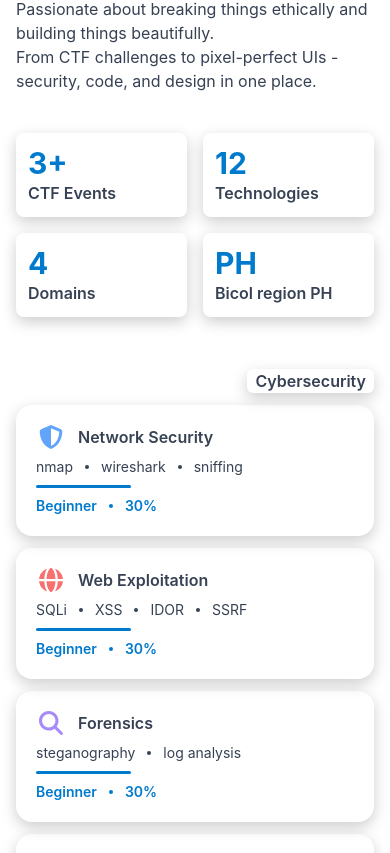
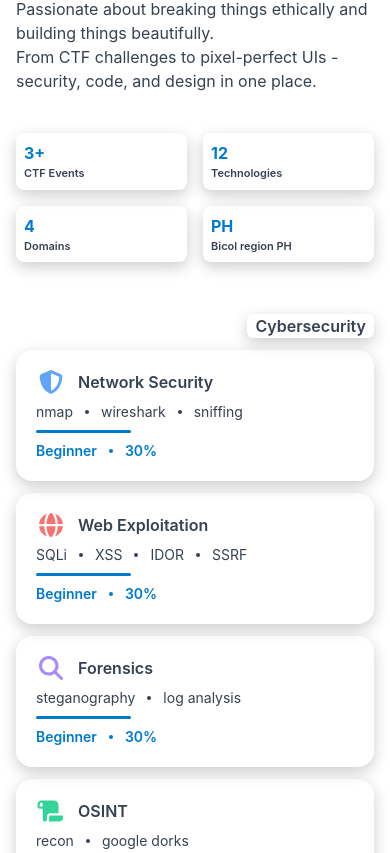
Before and after one commit to johnreyelep-dev/johnrey-dev, a React (Vite) app: page / in a window 390 px wide. Shown: the part 1890-2743 px from the top of the page. Built offline with nearby package versions, Linux system fonts and the light colour scheme.

Commit message:
Improve mobile responsiveness

```diff
--- a/src/pages/Contact.jsx
+++ b/src/pages/Contact.jsx
@@ -83,31 +83,31 @@ export default function Contact() {
             </div>
             <div className="pt-10 pb-5">
                 <div className="grid grid-cols-3 gap-3 ">
-                    <div className="flex flex-col justify-center shadow-[0px_0px_15px_0px_rgba(0,0,0,0.20)] rounded-lg p-1 md:p-3 transition-all duration-300 ease-in-out
+                    <div className="flex flex-col justify-center shadow-[0px_0px_15px_0px_rgba(0,0,0,0.20)] rounded-lg p-2 md:p-3 transition-all duration-300 ease-in-out
                          hover:-translate-y-1.5 hover:shadow-[#007acc]/60 hover:shadow-md">
                         <h3 className="text-md md:text-3xl text-[#007acc] font-bold">24h</h3>
                         <p className="text-[11px] md:text-base text-gray-700 font-semibold">Response</p>
                     </div>
-                    <div className="flex flex-col justify-center shadow-[0px_0px_15px_0px_rgba(0,0,0,0.20)] rounded-lg p-1 md:p-3 transition-all duration-300 ease-in-out
+                    <div className="flex flex-col justify-center shadow-[0px_0px_15px_0px_rgba(0,0,0,0.20)] rounded-lg p-2 md:p-3 transition-all duration-300 ease-in-out
                          hover:-translate-y-1.5 hover:shadow-[#007acc]/60 hover:shadow-md">
                         <h3 className="text-md md:text-3xl text-[#007acc] font-bold">3</h3>
                         <p className="text-[11px] md:text-base text-gray-700 font-semibold">Platforms</p>
                     </div>
-                    <div className="flex flex-col justify-center shadow-[0px_0px_15px_0px_rgba(0,0,0,0.20)] rounded-lg p-1 md:p-3 transition-all duration-300 ease-in-out
+                    <div className="flex flex-col justify-center shadow-[0px_0px_15px_0px_rgba(0,0,0,0.20)] rounded-lg p-2 md:p-3 transition-all duration-300 ease-in-out
                          hover:-translate-y-1.5 hover:shadow-[#007acc]/60 hover:shadow-md">
                         <h3 className="text-md md:text-3xl text-[#007acc] font-bold">Open</h3>
                         <p className="text-[11px] md:text-base text-gray-700 font-semibold">To Collabs</p>
                     </div>
                 </div>
                 <div className="flex gap-2 justify-end mt-10 md:mt-15 mb-5">
-                    <span className="text-[11px] md:text-base text-gray-700 font-semibold px-2 shadow-[0px_5px_15px_0px_rgba(0,0,0,0.20)] border-blue-100 rounded-md whitespace-nowrap">Send a Message</span>
+                    <span className="md:text-base text-gray-700 font-semibold px-2 shadow-[0px_5px_15px_0px_rgba(0,0,0,0.20)] border-blue-100 rounded-md whitespace-nowrap">Send a Message</span>
                 </div>
                 <div className="flex flex-col justify-center gap-10 md:gap-15 lg:gap-30 xl:gap-40">
                     <div className="w-full md:w-1/2 ">
                         <div className="sm:space-y-1 lg:space-y-2 xl:space-y-3 w-full">
                             <span className="text-gray-700 text-[11px] md:text-[12px] lg:text-[13px] xl:text-sm font-semibold">GET IN TOUCH</span>
                             <h1 className="text-[#007acc] font-semibold text-xl md:text-2xl lg:text-3xl">Let's build something great together...</h1>
-                            <p className="text-gray-700 text-[11px] md:text-base lg:text-lg">Whether you have a project in mind or just want to say hello — we'd love to hear from you.</p>
+                            <p className="text-gray-700 text-base md:text-base lg:text-lg">Whether you have a project in mind or just want to say hello — we'd love to hear from you.</p>
                         </div>
                         <div className="flex flex-col gap-2 xl:gap-3 mt-5 mb-5 sm:mt-8 sm:mb-8 lg:mt-10 lg:mb-10 xl:mb-10 2xl:mt-20 2xl:mb-20">
                             <div className="flex gap-3 items-center">
@@ -139,7 +139,7 @@ export default function Contact() {
                         </div>
                     </div>
                     <form onSubmit={handleSubmit}
-                        className=" w-full md:w-1/2 shadow-[0px_0px_15px_3px_rgba(0,0,0,0.20)] rounded-2xl py-5 px-5 md:py-10 md:px-10">
+                        className=" w-full md:w-1/2 shadow-[0px_0px_15px_3px_rgba(0,0,0,0.20)] rounded-md py-5 px-5 md:py-10 md:px-10">
                         <div className="flex justify-between gap-2 mb-3 md:gap-5 md:mb-5">
                             <div className="w-full flex flex-col">
                                 <label htmlFor="" className="text-gray-700 text-[14px] font-semibold">Name</label>
--- a/src/pages/Skills.jsx
+++ b/src/pages/Skills.jsx
@@ -246,25 +246,25 @@ export default function Skills() {
             </p>
             <div className="pt-10 pb-5">
                 <div className="grid grid-cols-2 md:grid-cols-4 gap-4 items-center">
-                    <div className="flex flex-col justify-center shadow-[0px_5px_15px_0px_rgba(0,0,0,0.20)] rounded-lg p-3 transition-all duration-300 ease-in-out
+                    <div className="flex flex-col justify-center shadow-[0px_5px_15px_0px_rgba(0,0,0,0.20)] rounded-lg p-2 transition-all duration-300 ease-in-out
                          hover:-translate-y-1.5 hover:shadow-[#007acc]/60 hover:shadow-md">
-                        <h3 className="text-3xl text-[#007acc] font-bold">3+</h3>
-                        <p className="text-gray-700 font-semibold">CTF Events</p>
+                        <h3 className="text-md text-[#007acc] font-bold">3+</h3>
+                        <p className="text-[11px] text-gray-700 font-semibold">CTF Events</p>
                     </div>
-                    <div className="flex flex-col justify-center shadow-[0px_5px_15px_0px_rgba(0,0,0,0.20)] rounded-lg p-3 transition-all duration-300 ease-in-out
+                    <div className="flex flex-col justify-center shadow-[0px_5px_15px_0px_rgba(0,0,0,0.20)] rounded-lg p-2 transition-all duration-300 ease-in-out
                          hover:-translate-y-1.5 hover:shadow-[#007acc]/60 hover:shadow-md">
-                        <h3 className="text-3xl text-[#007acc] font-bold">12</h3>
-                        <p className="text-gray-700 font-semibold">Technologies</p>
+                        <h3 className="text-md text-[#007acc] font-bold">12</h3>
+                        <p className="text-[11px] text-gray-700 font-semibold">Technologies</p>
                     </div>
-                    <div className="flex flex-col justify-center shadow-[0px_5px_15px_0px_rgba(0,0,0,0.20)] rounded-lg p-3 transition-all duration-300 ease-in-out
+                    <div className="flex flex-col justify-center shadow-[0px_5px_15px_0px_rgba(0,0,0,0.20)] rounded-lg p-2 transition-all duration-300 ease-in-out
                          hover:-translate-y-1.5 hover:shadow-[#007acc]/60 hover:shadow-md">
-                        <h3 className="text-3xl text-[#007acc] font-bold">4</h3>
-                        <p className="text-gray-700 font-semibold">Domains</p>
+                        <h3 className="text-md text-[#007acc] font-bold">4</h3>
+                        <p className="text-[11px] text-gray-700 font-semibold">Domains</p>
                     </div>
-                    <div className="flex flex-col justify-center shadow-[0px_5px_15px_0px_rgba(0,0,0,0.20)] rounded-lg p-3 transition-all duration-300 ease-in-out
+                    <div className="flex flex-col justify-center shadow-[0px_5px_15px_0px_rgba(0,0,0,0.20)] rounded-lg p-2 transition-all duration-300 ease-in-out
                          hover:-translate-y-1.5 hover:shadow-[#007acc]/60 hover:shadow-md">
-                        <h3 className="text-3xl text-[#007acc] font-bold">PH</h3>
-                        <p className="text-gray-700 font-semibold">Bicol region PH</p>
+                        <h3 className="text-md text-[#007acc] font-bold">PH</h3>
+                        <p className="text-[11px] text-gray-700 font-semibold">Bicol region PH</p>
                     </div>
                 </div>
             </div>
```
